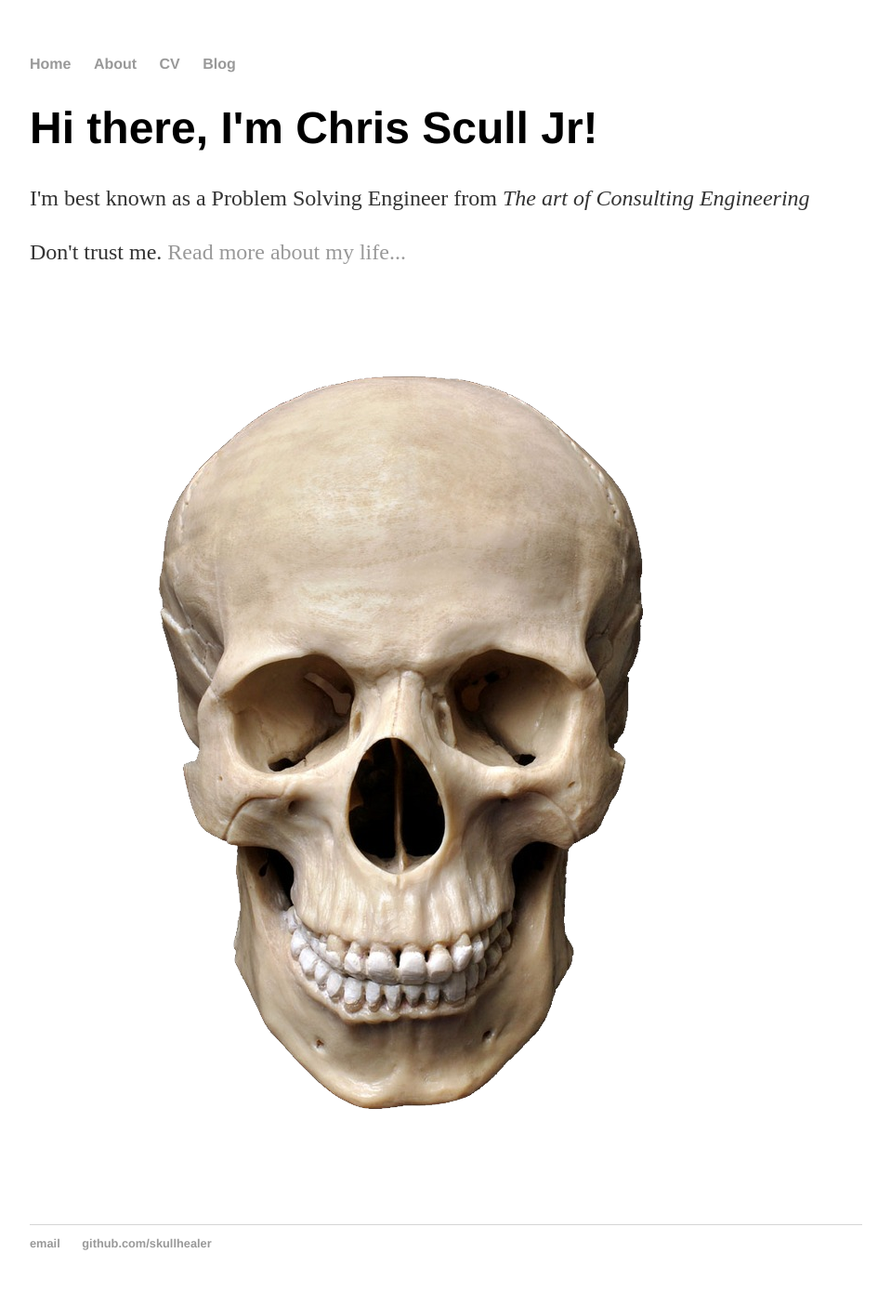
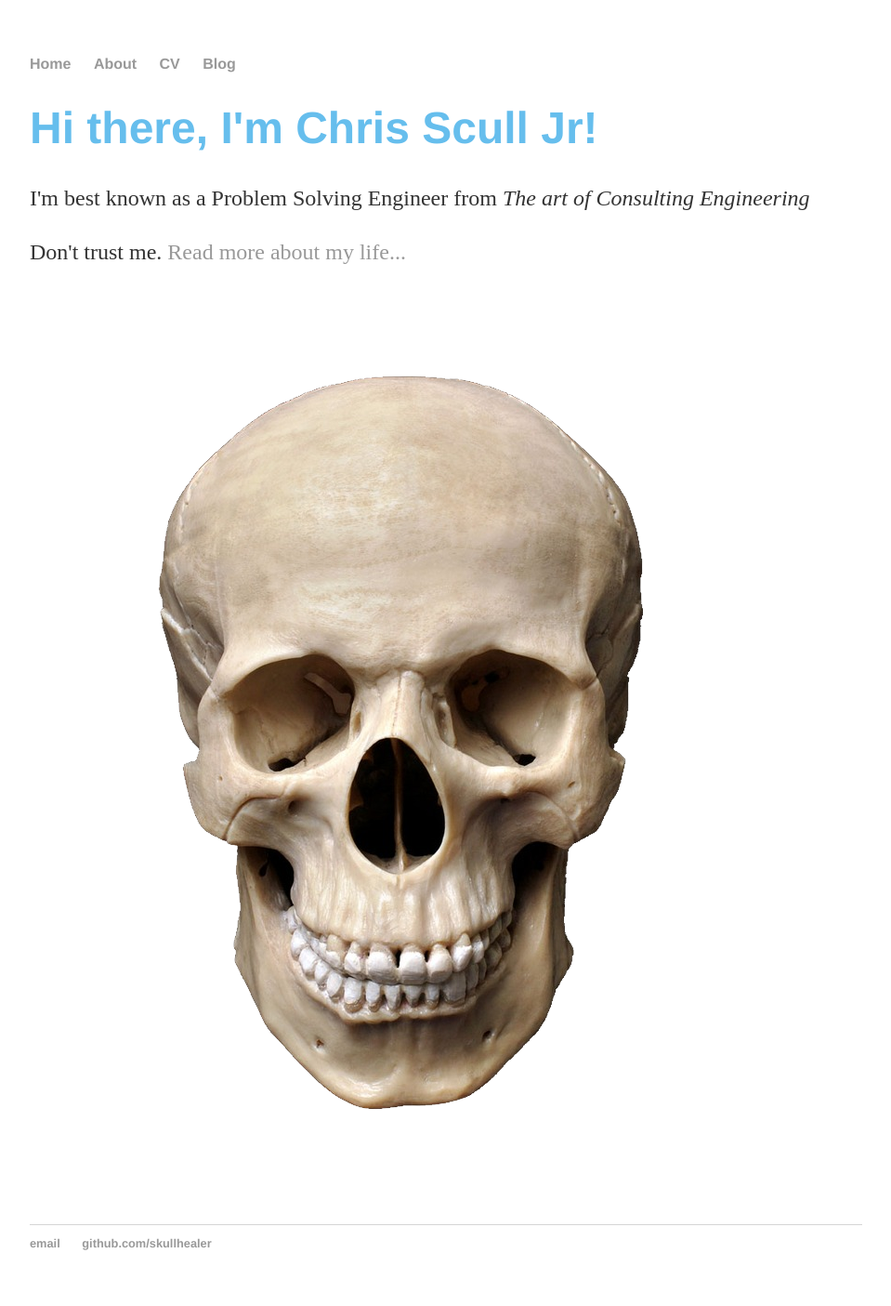
Before and after one commit to SkullHealer/SkullHealer.github.io, a Jekyll site: the page built from index.html, in a window 1280 px wide. Shown: the whole page at 93% size, without its empty margins (160-1119 px from the left). Built offline with Jekyll 4.4.1, drawn with Linux system fonts in a browser that asks for light colours.

Commit message:
heading font color change

```diff
--- a/css/main.css
+++ b/css/main.css
@@ -27,6 +27,7 @@ a {
 h1 {
     font-size: 3em;
     font-family: 'Helvetica', 'Arial', 'Sans-Serif';
+    color: #66beed;
 }
 
 p {
```
